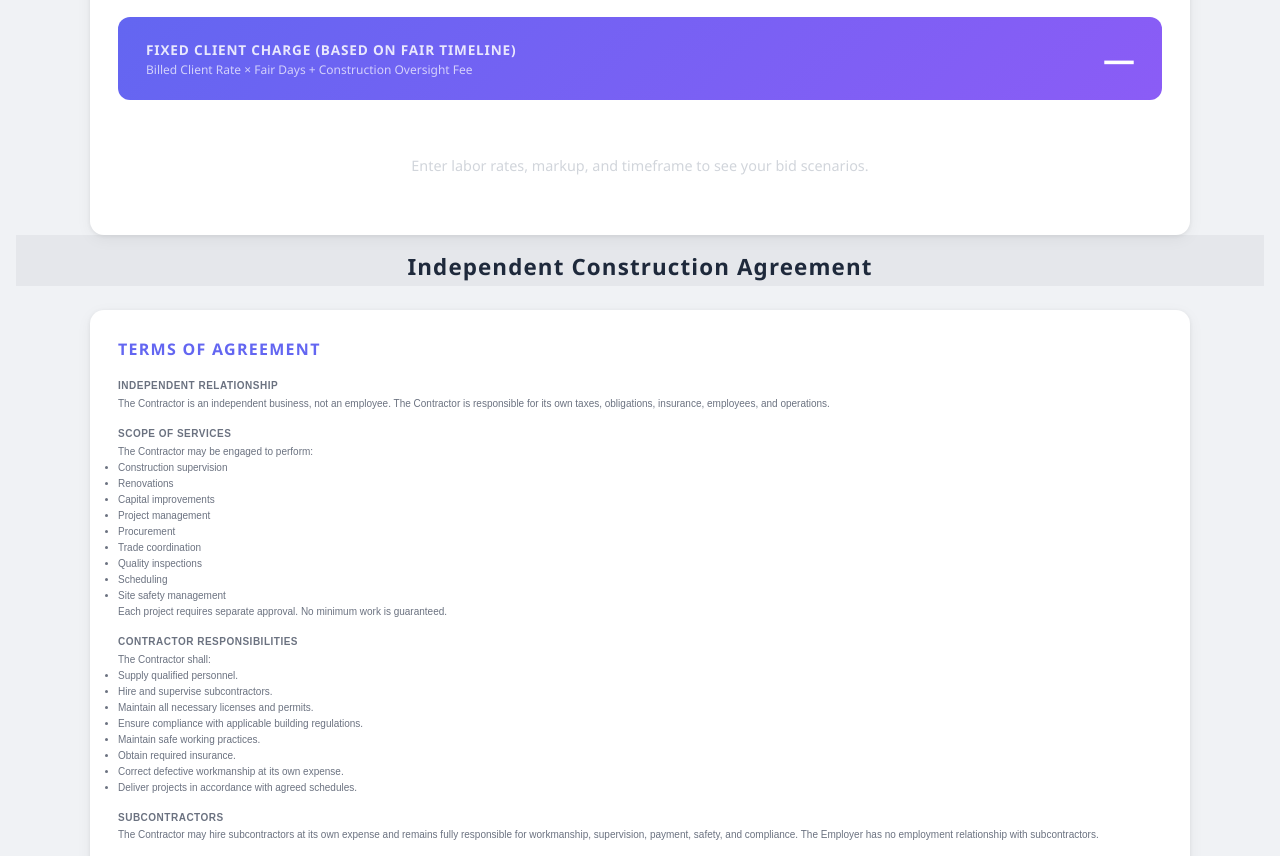
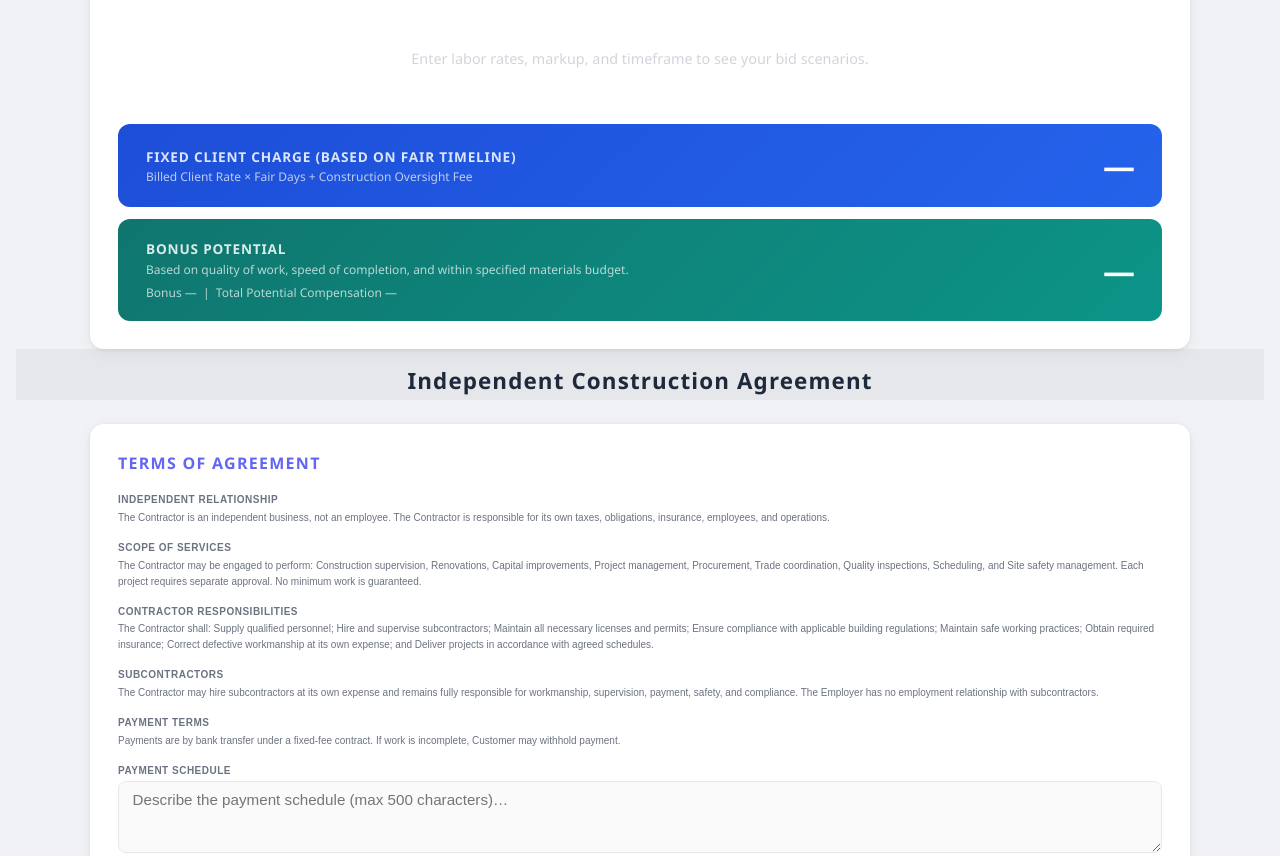
Before and after one commit to fudge-char/bid-estimator, a plain HTML site: page index.html in a window 1280 px wide. Shown: the part 863-1719 px from the top of the page. Drawn offline with Linux system fonts and the light colour scheme.

Commit message:
Add bonus box, move charge box below table, inline terms lists

```diff
--- a/index.html
+++ b/index.html
@@ -922,7 +922,11 @@
     <div class="card output-section">
       <h2><span class="icon">📊</span> Labor Summary and Client Charges</h2>
 
-      <div class="charge-rate-box">
+      <div id="table-wrap">
+        <div class="empty-state">Enter labor rates, markup, and timeframe to see your bid scenarios.</div>
+      </div>
+
+      <div class="charge-rate-box" style="background:linear-gradient(135deg,#1d4ed8 0%,#2563eb 100%);margin-top:1.5rem;margin-bottom:0.75rem;">
         <div>
           <div class="label">Fixed Client Charge (based on fair timeline)</div>
           <div class="sub">Billed Client Rate × Fair Days + Construction Oversight Fee</div>
@@ -932,8 +936,15 @@
         </div>
       </div>
 
-      <div id="table-wrap">
-        <div class="empty-state">Enter labor rates, markup, and timeframe to see your bid scenarios.</div>
+      <div class="charge-rate-box" style="background:linear-gradient(135deg,#0f766e 0%,#0d9488 100%);margin-bottom:0;">
+        <div>
+          <div class="label">Bonus Potential</div>
+          <div class="sub">Based on quality of work, speed of completion, and within specified materials budget.</div>
+          <div class="sub" style="margin-top:0.4rem;">Bonus <span id="bonus-display">—</span> &nbsp;|&nbsp; Total Potential Compensation <span id="total-comp-display">—</span></div>
+        </div>
+        <div style="text-align:right">
+          <div class="amount" id="bonus-amount-display">—</div>
+        </div>
       </div>
     </div>
 
@@ -956,34 +967,12 @@
 
       <div class="terms-block">
         <strong>Scope of Services</strong>
-        <p>The Contractor may be engaged to perform:</p>
-        <ul>
-          <li>Construction supervision</li>
-          <li>Renovations</li>
-          <li>Capital improvements</li>
-          <li>Project management</li>
-          <li>Procurement</li>
-          <li>Trade coordination</li>
-          <li>Quality inspections</li>
-          <li>Scheduling</li>
-          <li>Site safety management</li>
-        </ul>
-        <p>Each project requires separate approval. No minimum work is guaranteed.</p>
+        <p>The Contractor may be engaged to perform: Construction supervision, Renovations, Capital improvements, Project management, Procurement, Trade coordination, Quality inspections, Scheduling, and Site safety management. Each project requires separate approval. No minimum work is guaranteed.</p>
       </div>
 
       <div class="terms-block">
         <strong>Contractor Responsibilities</strong>
-        <p>The Contractor shall:</p>
-        <ul>
-          <li>Supply qualified personnel.</li>
-          <li>Hire and supervise subcontractors.</li>
-          <li>Maintain all necessary licenses and permits.</li>
-          <li>Ensure compliance with applicable building regulations.</li>
-          <li>Maintain safe working practices.</li>
-          <li>Obtain required insurance.</li>
-          <li>Correct defective workmanship at its own expense.</li>
-          <li>Deliver projects in accordance with agreed schedules.</li>
-        </ul>
+        <p>The Contractor shall: Supply qualified personnel; Hire and supervise subcontractors; Maintain all necessary licenses and permits; Ensure compliance with applicable building regulations; Maintain safe working practices; Obtain required insurance; Correct defective workmanship at its own expense; and Deliver projects in accordance with agreed schedules.</p>
       </div>
 
       <div class="terms-block">
@@ -1225,14 +1214,24 @@
       const hasAvg  = !isNaN(daysAvg) && daysAvg > 0;
       const hasRates = totalDailyLabor > 0;
 
+      const bonusDisplay     = document.getElementById('bonus-display');
+      const bonusAmtDisplay  = document.getElementById('bonus-amount-display');
+      const totalCompDisplay = document.getElementById('total-comp-display');
+
       if (!hasRates || !hasAvg) {
         chargeDisplay.textContent = '—';
+        bonusDisplay.textContent = '—';
+        bonusAmtDisplay.textContent = '—';
+        totalCompDisplay.textContent = '—';
         tableWrap.innerHTML = '<div class="empty-state">Enter labor rates, markup, and timeframe to see your bid scenarios.</div>';
         return;
       }
 
       const fixedClientCharge = markedUpDailyRate * daysAvg + oversightFee;
       chargeDisplay.textContent = fmt(fixedClientCharge);
+      bonusDisplay.textContent = fmt(bonusVal);
+      bonusAmtDisplay.textContent = fmt(bonusVal);
+      totalCompDisplay.textContent = fmt(fixedClientCharge + bonusVal);
 
       const scenarios = [];
       if (!isNaN(daysUnder) && daysUnder > 0) {
```
